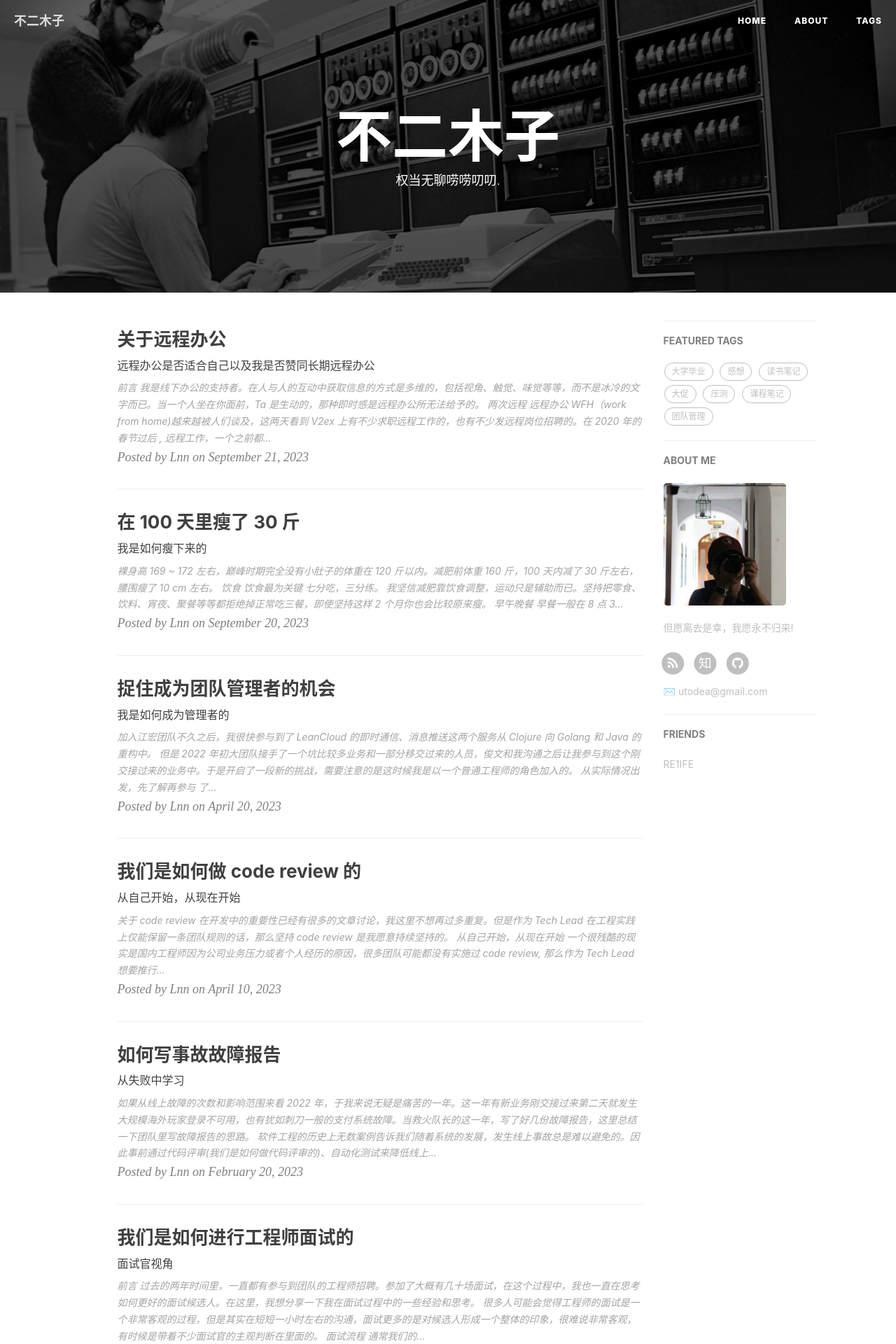
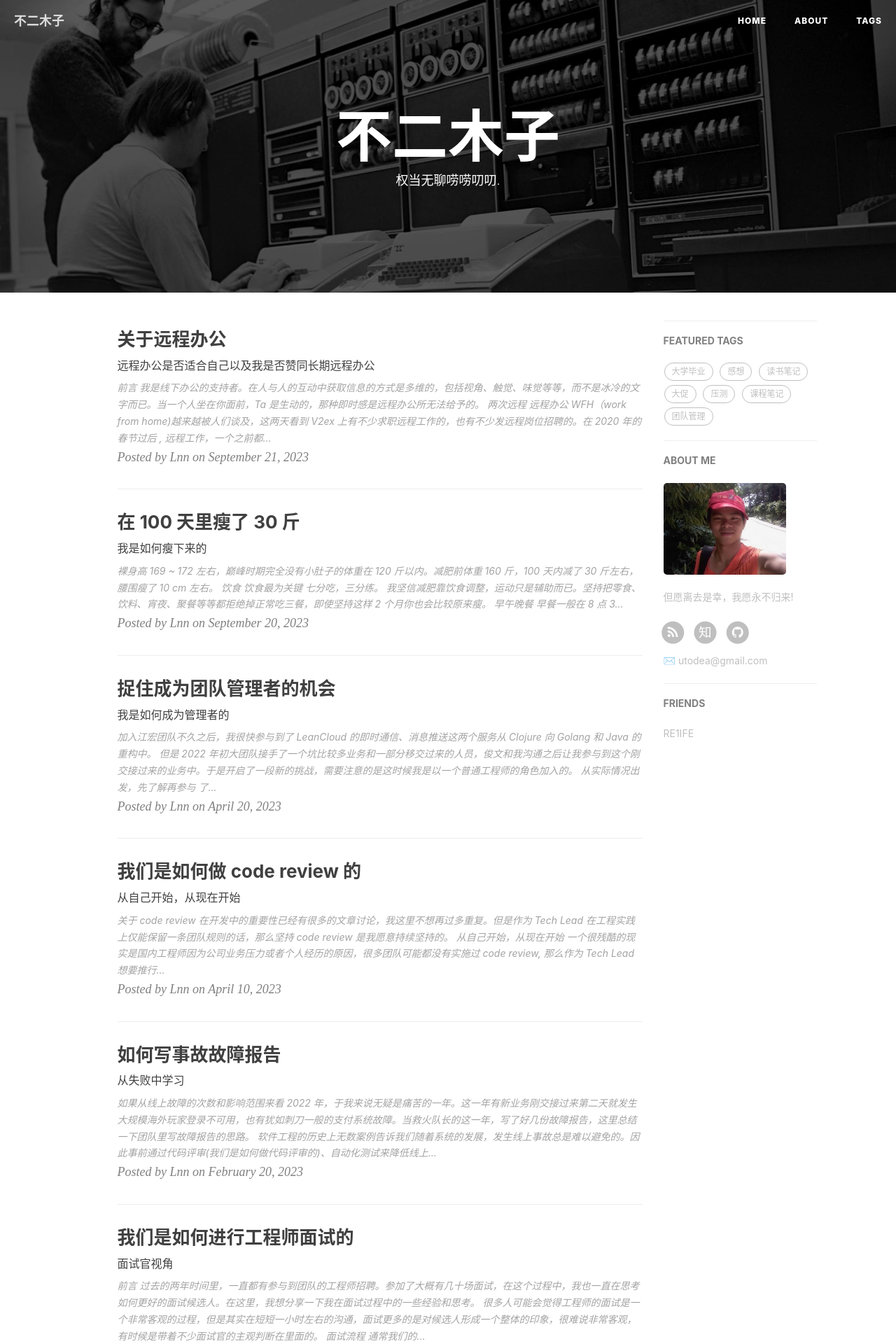
Before and after one commit to linnaname/linnaname.github.io, a Jekyll site: the page built from index.html, in a window 1280 px wide. Shown: the top 1920 px of the page at 70% size. Built offline with Jekyll 4.4.1, drawn with Linux system fonts in a browser that asks for light colours; nearby versions of some CDN libraries; the list of posts is cut into pages by our own code; comment, search, counter and statistics services are not loaded.

Commit message:
(feat) new avatar

```diff
--- a/_config.yml
+++ b/_config.yml
@@ -12,7 +12,7 @@
 # Sidebar settings
 sidebar: true                           # whether or not using Sidebar.
 sidebar-about-description: "但愿离去是幸，我愿永不归来!"
-sidebar-avatar: /img/IMG_1347.jpeg       # use absolute URL, seeing it's used in both `/` and `/about/`
+sidebar-avatar: /img/me.jpeg       # use absolute URL, seeing it's used in both `/` and `/about/`
 
 
 
```
Also changed, not shown: img/me.jpeg (added).
